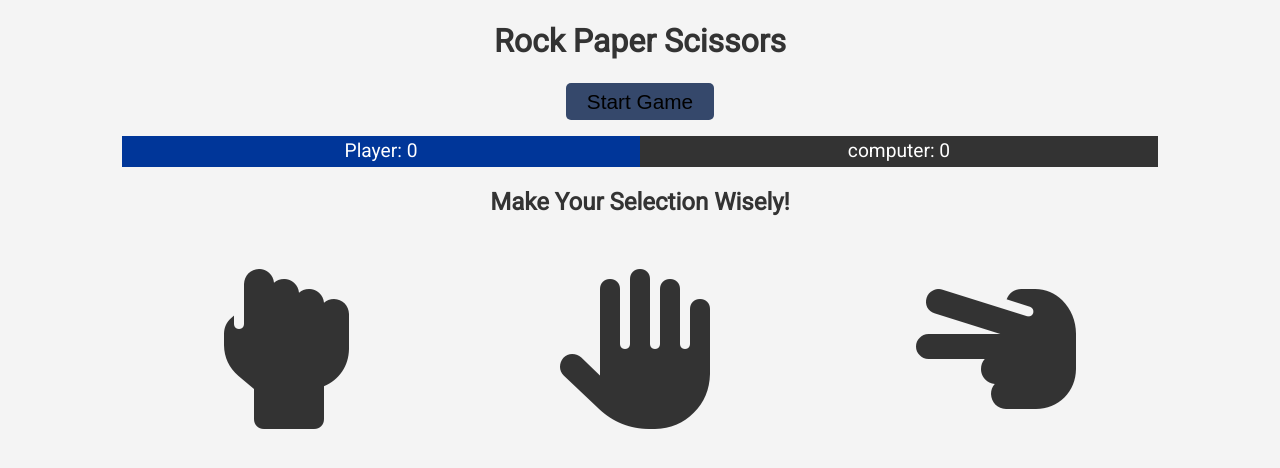
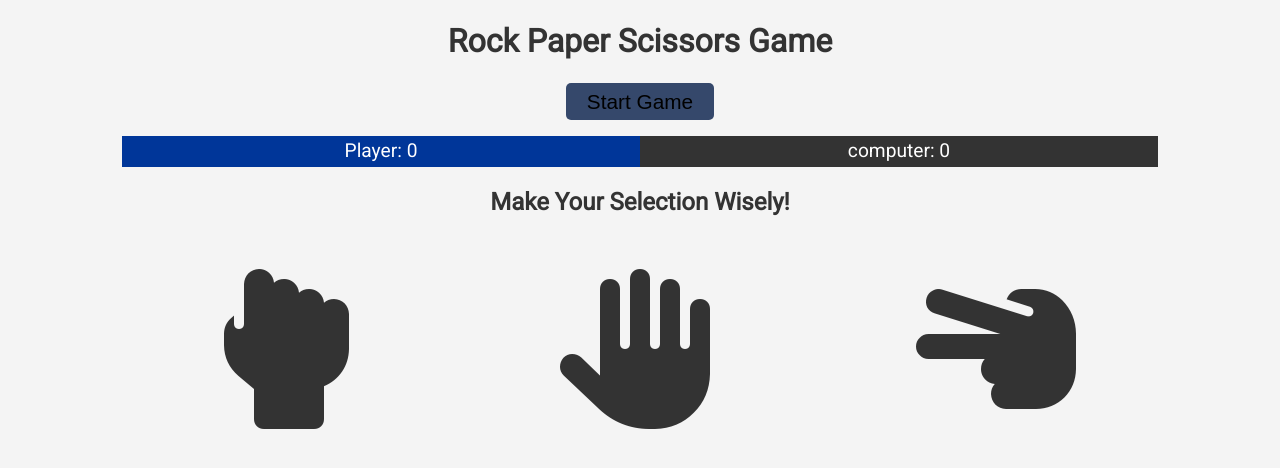
Before and after one commit to aselemidivine/technical-assignment-rock-paper-scissors-master, a website built with webpack: page public/index.html in a window 1280 px wide. Built offline with nearby package versions, Linux system fonts and the light colour scheme.

Commit message:
Edited the h1

```diff
--- a/public/index.html
+++ b/public/index.html
@@ -11,7 +11,7 @@
 	<body>
 <div class="container">
 	<header class="header">
-		<h1>Rock Paper Scissors</h1>
+		<h1>Rock Paper Scissors Game</h1>
 		 <!-- <input id="playerName" placeholder="Enter your name"> -->
 		<button id="restart" class="restart-btn"> Restart Game</button>
 		<button id="start" class="start-btn"> Start Game</button>
```
